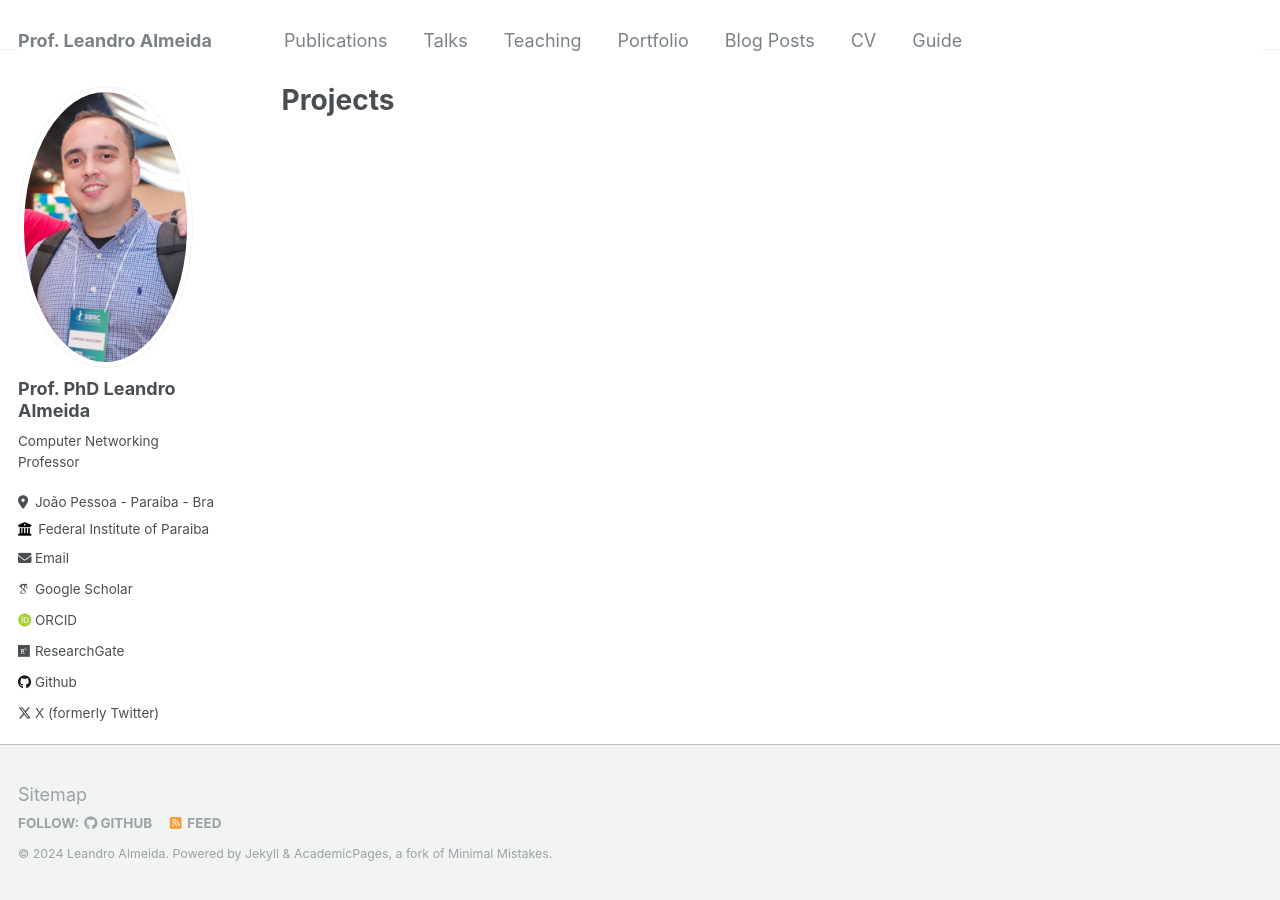
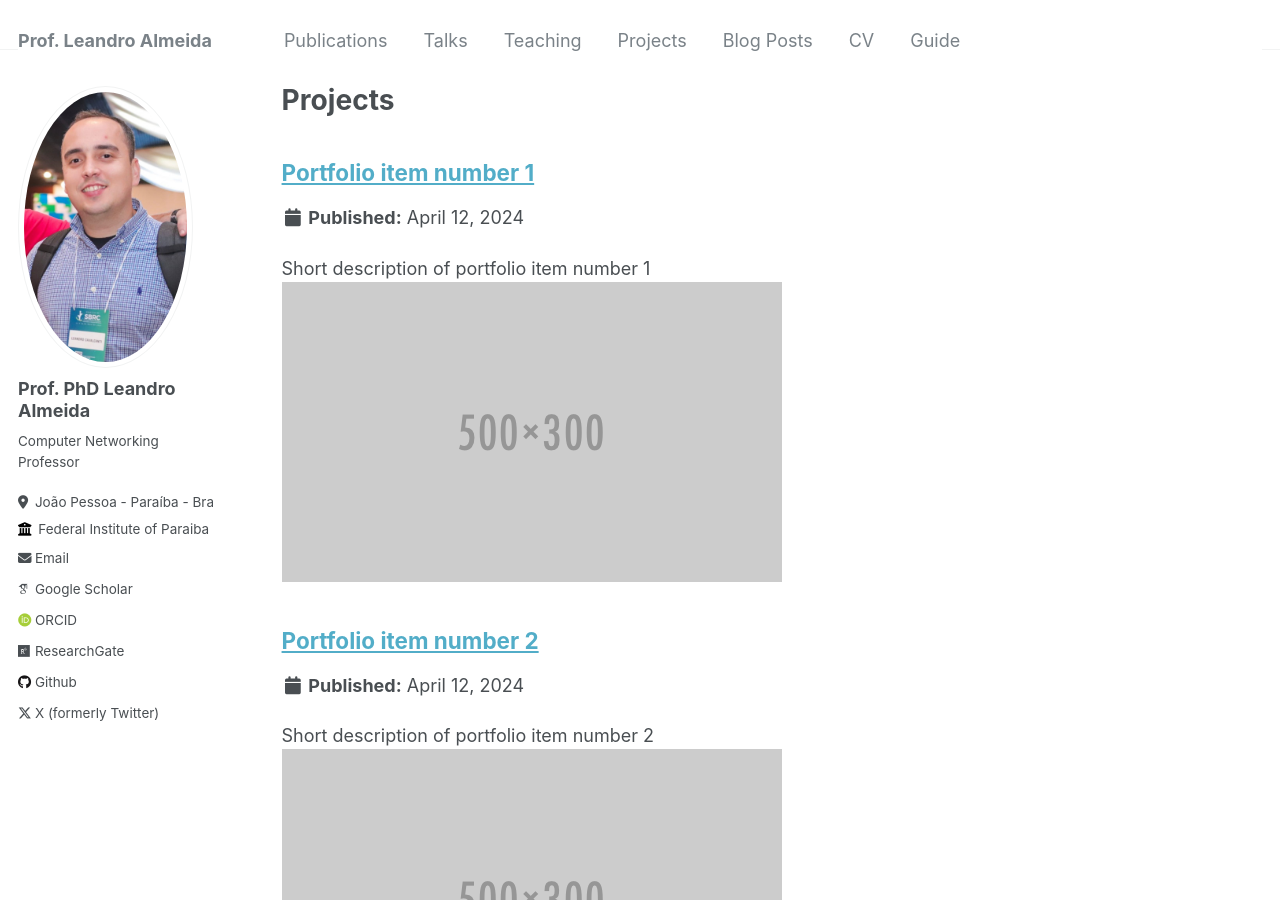
Before and after one commit to leandrocalmeida/leandrocalmeida.github.io, a Jekyll site: the page built from _pages/projects.html, in a window 1280 px wide and 900 px high. Built offline with Jekyll 4.4.1, drawn with Linux system fonts in a browser that asks for light colours; some web fonts are replaced.

Commit message:
Projects update

```diff
--- a/_config.yml
+++ b/_config.yml
@@ -205,7 +205,7 @@ collections:
   publications:
     output: true
     permalink: /:collection/:path/
-  portfolio:
+  projects:
     output: true
     permalink: /:collection/:path/
   talks:
@@ -254,7 +254,7 @@ defaults:
   # _portfolio
   - scope:
       path: ""
-      type: portfolio
+      type: projects
     values:
       layout: single
       author_profile: true
--- a/_data/navigation.yml
+++ b/_data/navigation.yml
@@ -9,8 +9,8 @@ main:
   - title: "Teaching"
     url: /teaching/
 
-  - title: "Portfolio"
-    url: /portfolio/
+  - title: "Projects"
+    url: /projects/
 
   - title: "Blog Posts"
     url: /year-archive/
--- a/_pages/markdown.md
+++ b/_pages/markdown.md
@@ -14,7 +14,7 @@ redirect_from:
 * Single pages: _pages/
 * Collections of pages are .md or .html files in:
   * _publications/
-  * _portfolio/
+  * _projects/
   * _posts/
   * _teaching/
   * _talks/
```
